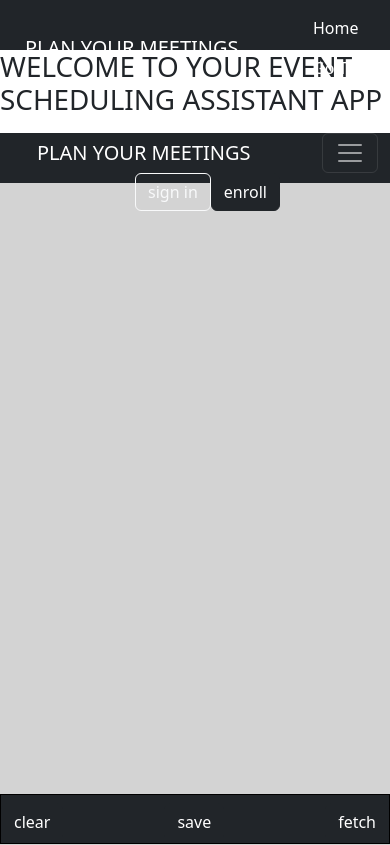
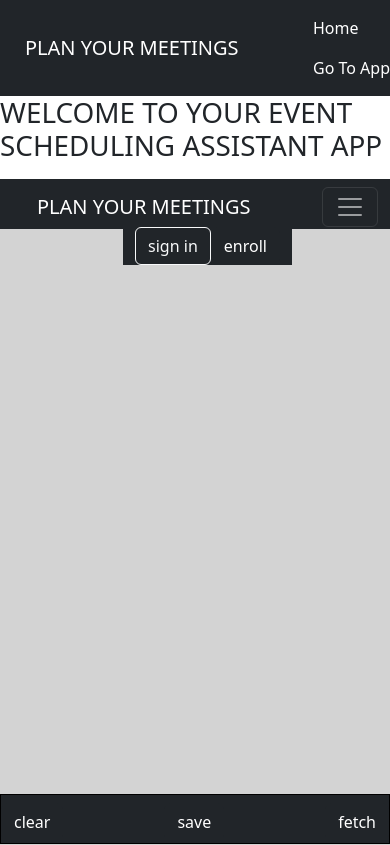
Before and after one commit to framarin-GitHub/LTW_proj, a website built with webpack: page src/index.html in a window 390 px wide. Shown: the top 845 px of the page. Built offline with nearby package versions, Linux system fonts and the light colour scheme.

Commit message:
fix bug header responsiveness

```diff
--- a/src/html_build.js
+++ b/src/html_build.js
@@ -442,7 +442,7 @@ function headerBuilder(){
     header_nav.addEventListener('click', headerClickEventDelegation)
     parent.append(header_nav)
 
-    const header_div1 = helpers.factoryHtmlElement('div','header-nav','header-div-1','container-fluid')
+    const header_div1 = helpers.factoryHtmlElement('div','header-nav','header-div-1','container-fluid bg-dark')
     const header_a = helpers.factoryHtmlElement('a','header-div-1','header-a','navbar-brand')
     header_a.setAttribute('href','index.html')
     helpers.setTextContentById('header-a','PLAN YOUR MEETINGS')
@@ -491,7 +491,7 @@ function headerBuilder(){
     helpers.setTextContentById('header-list-a-4','Groups')
     const header_ul_dropdown = helpers.factoryHtmlElement('ul','header-li-4','header-ul-dropdown','dropdown-menu')
 
-    const header_div2 = helpers.factoryHtmlElement('div','header-nav','header-div-2','container-fluid')
+    const header_div2 = helpers.factoryHtmlElement('div','header-nav','header-div-2','container-fluid bg-dark')
     const header_sign_in = helpers.factoryHtmlElement('button', 'header-div-2', 'header-sign-in', 'btn btn-outline-light')
     helpers.setTextContentById('header-sign-in','sign in')
     const header_enroll = helpers.factoryHtmlElement('button', 'header-div-2', 'header-enroll', 'btn btn-dark')
--- a/src/style_app.scss
+++ b/src/style_app.scss
@@ -6,7 +6,6 @@
     flex-direction: column;
 }
 #header-nav{
-    padding: 0px;
     min-height: 50px;
     position: sticky;
     top: 0;
--- a/src/style_homepage.scss
+++ b/src/style_homepage.scss
@@ -1,7 +1,7 @@
 @import "~bootstrap/scss/bootstrap";
 
 #header-nav2{
-    height: 50px;
+    min-height: 50px;
     position: sticky;
     top: 0;
     z-index: 1;
```
